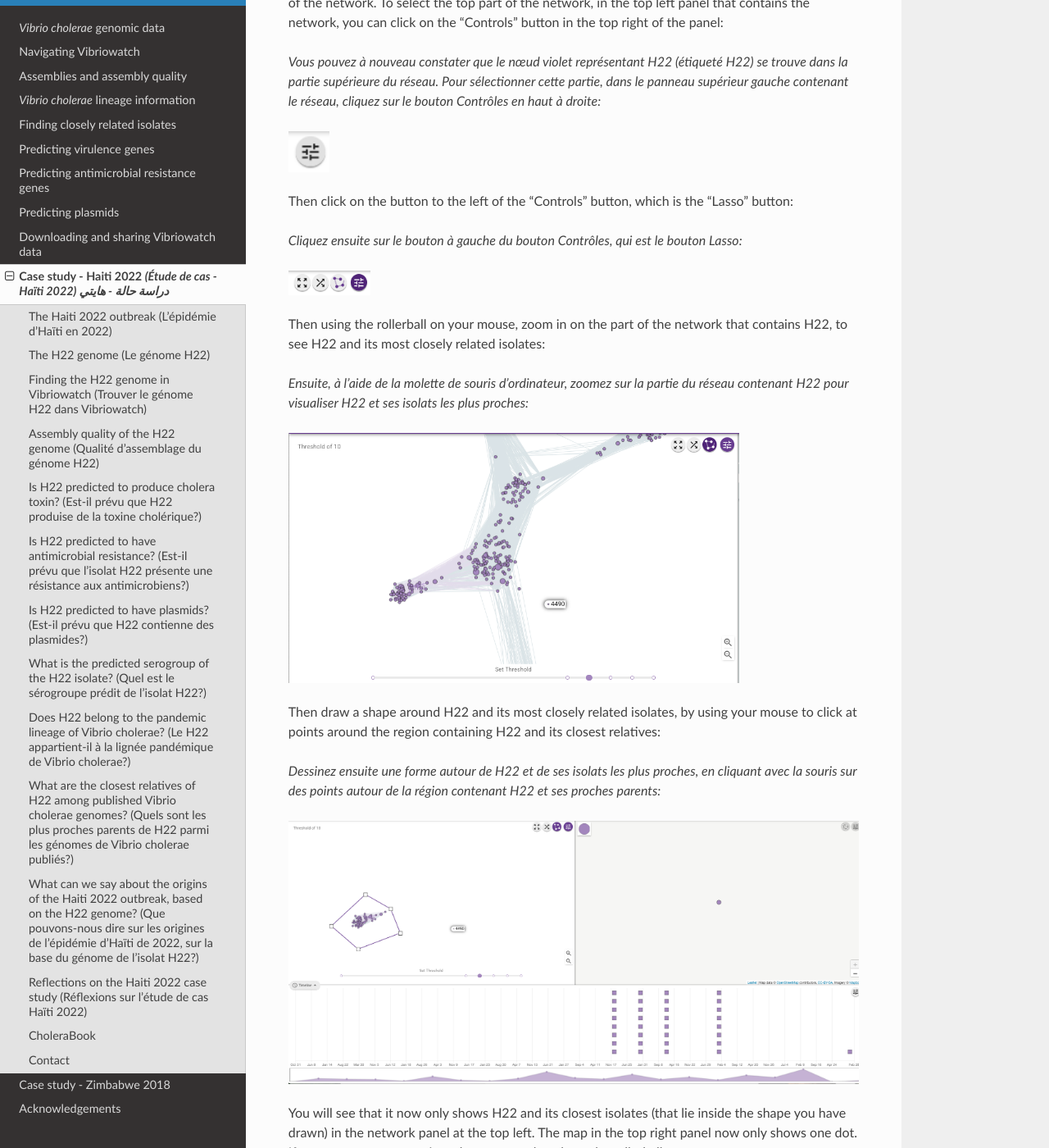
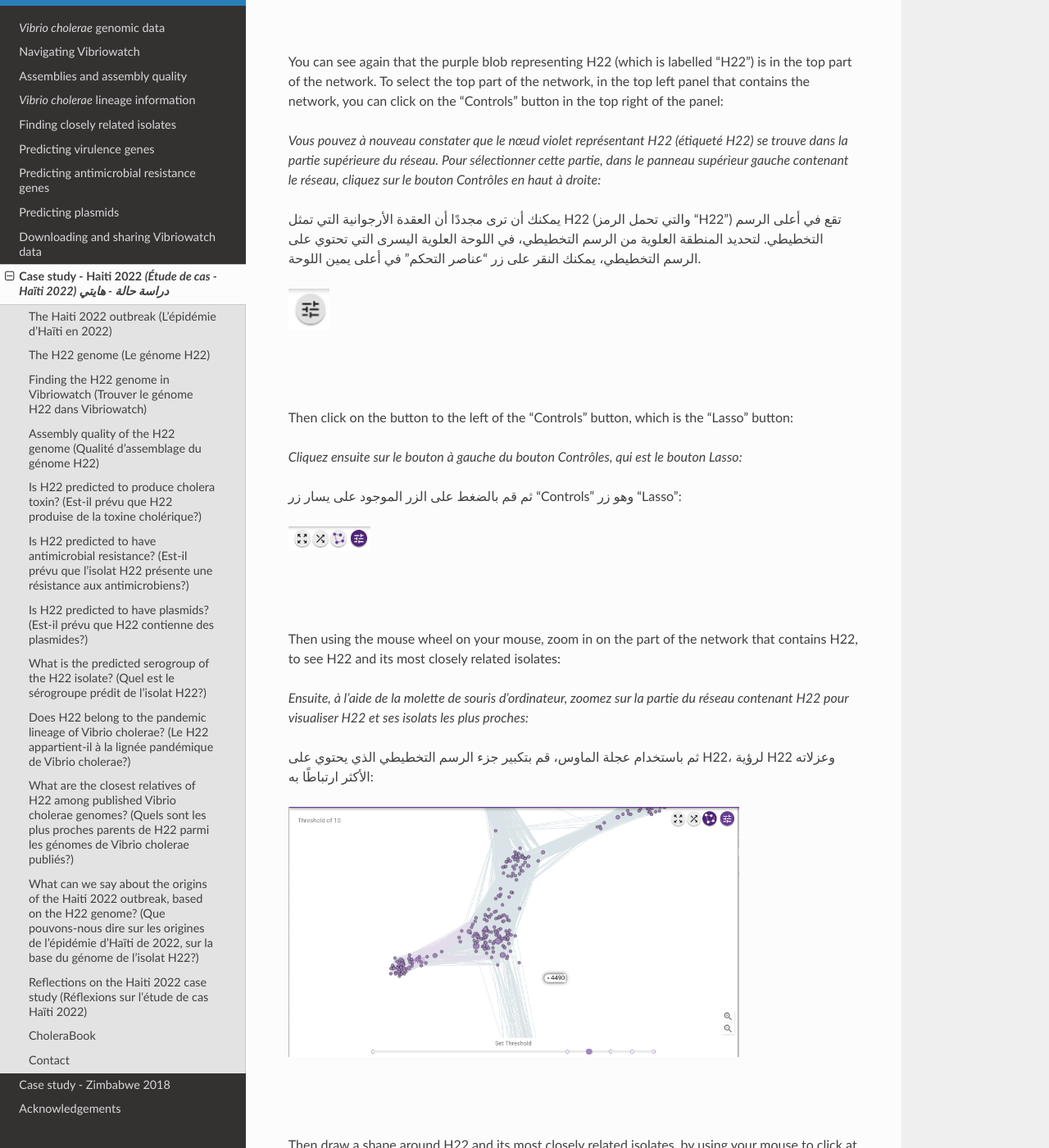
Before and after one commit to avrilcoghlan/vibriowatch, a Sphinx documentation site: the page built from docs/source/haiti.rst, in a window 1280 px wide and 1400 px high, scrolled down 27689 px. Shown: the whole window at 82% size. Built offline with Sphinx 7.4.7 and the Read the Docs theme 3.1.0, drawn with Linux system fonts in a browser that asks for light colours; some of the changed text lies outside the part shown.

Commit message:
Update haiti.rst

```diff
--- a/docs/source/haiti.rst
+++ b/docs/source/haiti.rst
@@ -744,6 +744,8 @@ were collected in the top right panel, and a timeline of when the isolates were
 
 *Pour examiner le réseau de plus près, cliquez sur le gros bouton violet VIEW CLUSTER. Vous accéderez alors à une nouvelle vue: le réseau en haut à gauche, une carte des lieux de collecte des isolats en haut à droite et une chronologie de la collecte des isolats en bas.*
 
+لفحص الشبكة عن كثب، انقر على زر "عرض CLUSTER" الأرجواني الكبير. سينقلك هذا إلى عرض جديد، حيث يمكنك رؤية الشبكة في اللوحة العلوية اليسرى، وخريطة لأماكن جمع العينات في اللوحة العلوية اليمنى، وجدول زمني لوقت جمعها أدناه.
+
 .. image:: Picture125.png
   :width: 800
 
@@ -756,31 +758,51 @@ the top part of the network, in the top left panel that contains the network, yo
 
 *Vous pouvez à nouveau constater que le nœud violet représentant H22 (étiqueté H22) se trouve dans la partie supérieure du réseau. Pour sélectionner cette partie, dans le panneau supérieur gauche contenant le réseau, cliquez sur le bouton Contrôles en haut à droite:*
 
+يمكنك أن ترى مجددًا أن العقدة الأرجوانية التي تمثل H22 (والتي تحمل الرمز "H22") تقع في أعلى الرسم التخطيطي. لتحديد المنطقة العلوية من الرسم التخطيطي، في اللوحة العلوية اليسرى التي تحتوي على الرسم التخطيطي، يمكنك النقر على زر "عناصر التحكم" في أعلى يمين اللوحة.
+
 .. image:: Picture126.png
   :width: 50
+
+|
+|
 
 Then click on the button to the left of the "Controls" button, which is the "Lasso" button:
 
 *Cliquez ensuite sur le bouton à gauche du bouton Contrôles, qui est le bouton Lasso:*
 
+ثم قم بالضغط على الزر الموجود على يسار زر "Controls" وهو زر "Lasso":
+
 .. image:: Picture127.png
   :width: 100
 
-Then using the rollerball on your mouse, zoom in on the part of the network that contains H22, to see H22 and its most
+|
+|
+
+Then using the mouse wheel on your mouse, zoom in on the part of the network that contains H22, to see H22 and its most
 closely related isolates:
 
 *Ensuite, à l'aide de la molette de souris d'ordinateur, zoomez sur la partie du réseau contenant H22 pour visualiser H22 et ses isolats les plus proches:*
 
+ثم باستخدام عجلة الماوس، قم بتكبير جزء الرسم التخطيطي الذي يحتوي على H22، لرؤية H22 وعزلاته الأكثر ارتباطًا به:
+
 .. image:: Picture128.png
   :width: 550
+
+|
+|
 
 Then draw a shape around H22 and its most closely related isolates, by using your mouse to click at points around the
 region containing H22 and its closest relatives:
 
 *Dessinez ensuite une forme autour de H22 et de ses isolats les plus proches, en cliquant avec la souris sur des points autour de la région contenant H22 et ses proches parents:*
 
+ثم ارسم شكلاً حول H22 وعزلاته الأقرب إليه، باستخدام الماوس للنقر على النقاط حول المنطقة التي تحتوي على H22 وأقرب أقاربه:
+
 .. image:: Picture129.png
   :width: 800
+
+|
+|
 
 You will see that it now only shows H22 and its closest isolates (that lie inside the shape you have drawn) in the network
 panel at the top left. The map in the top right panel now only shows one dot. If you move your mouse into the map panel,
@@ -789,8 +811,13 @@ relatives of H22 were all collected from Haiti:
 
 *Vous constaterez que seuls H22 et ses isolats les plus proches (situés à l'intérieur de la forme que vous avez dessinée) sont désormais affichés dans le panneau Réseau en haut à gauche. La carte en haut à droite ne présente plus qu'un seul point. En déplaçant la souris sur le panneau Carte et en utilisant la molette pour dézoomer, vous constaterez que ce point se trouve en Haïti. Les parents les plus proches de H22 ont donc tous été collectés en Haïti:*
 
+ستلاحظ أن لوحة الرسم البياني في أعلى اليسار تُظهر الآن فقط H22 وأقرب أقاربه (الذين يقعون داخل الشكل الذي رسمته). تُظهر الخريطة في أعلى اليمين نقطة واحدة فقط. إذا حركت الماوس داخل لوحة الخريطة، واستخدمت عجلة الماوس لتصغير الصورة، ستجد أن هذه النقطة تقع في هايتي، أي أن أقرب أقارب H22 جُمعت جميعها من هايتي.
+
 .. image:: Picture130.png
   :width: 800
+
+|
+|
 
 To find out when these close relatives were collected, we need to look at their years of collection. By default, the
 dates in the timeline panel at the bottom of the screen are given as days and months. To instead show the years,
@@ -798,23 +825,38 @@ click on the "Controls" button at the top right of the timeline panel:
 
 *Pour savoir quand ces proches parents ont été collectés, il faut examiner leurs années de collecte. Par défaut, les dates dans la chronologie en bas de l'écran sont indiquées en jours et en mois. Pour afficher les années, cliquez sur le bouton Contrôles en haut à droite de la chronologie:*
 
+لمعرفة تاريخ جمع هذه الأقارب المقربين، علينا النظر إلى سنوات جمعها. افتراضيًا، تُعرض التواريخ في لوحة الجدول الزمني أسفل الشاشة بالأيام والأشهر. لعرض السنوات، انقر على زر "عناصر التحكم" أعلى يمين لوحة الجدول الزمني.
+
 .. image:: Picture126.png
   :width: 50
+
+|
+|
 
 Now change "Day" to "Year" in the menu that appears.
 
 *Changez maintenant Day en Year dans le menu qui apparaît.*
 
+الآن قم بتغيير "اليوم" إلى "السنة" في القائمة التي تظهر.
+
 .. image:: Picture131.png
   :width: 350
+
+|
+|
 
 Then click on the "X" at the corner of the menu to close that menu. You will now see that the timeline panel
 with the years when the most closely related isolates were collected:
 
 *Cliquez ensuite sur le X dans le coin du menu pour le fermer. Vous verrez alors la chronologie indiquant les années de collecte des isolats les plus proches:*
 
+ثم انقر على "X" في زاوية القائمة لإغلاقها. ستظهر لك الآن لوحة الجدول الزمني التي توضح السنوات التي جُمعت فيها عزلة H22 وأقرب أقاربها.
+
 .. image:: Picture132.png
   :width: 900
+
+|
+|
 
 In the timeline you can see one square at the right hand end, above "2022"; this is the isolate H22, which was collected in 2022.
 You can also see squares above the years 2013, 2014, 2015 and 2017, indicating that the closest relatives of H22
@@ -823,14 +865,25 @@ in the Vibriowatch database are isolates collected in Haiti in the years 2013, 2
 *Sur la chronologie, vous pouvez voir un carré à l'extrémité droite, au-dessus de 2022; il s'agit de l'isolat H22, collecté en 2022.
 Vous pouvez également voir des carrés au-dessus des années 2013, 2014, 2015 et 2017, indiquant que les plus proches parents de H22 dans la base de données Vibriowatch sont des isolats collectés en Haïti en 2013, 2014, 2015 et 2017.*
 
+في الجدول الزمني، يمكنك رؤية مربع واحد في الطرف الأيمن، فوق "2022"؛ هذه هي عزلة H22، التي جُمعت في عام 2022.
+
+يمكنك أيضًا رؤية مربعات فوق الأعوام 2013، 2014، 2015، و2017، مما يشير إلى أن العزلات الأكثر صلة بعزلة H22 في قاعدة بيانات Vibriowatch هي عزلات جُمعت في هايتي في الأعوام 2013، 2014، 2015، و2017.
+
 .. image:: HowToInterpretTheResult.png
   :width: 600
+
+|
+|
 
 The results from the cgMLST (core genome MLST) analysis above tell us the closest relatives
 of the H22 isolate among the >6000 published genomes in Vibriowatch are other published genomes from
 Haiti, namely, isolates collected in Haiti in the years 2013, 2014, 2015 and 2017.
 
 *Les résultats de l'analyse cgMLST ci-dessus indiquent que les plus proches parents de l'isolat H22 parmi les plus de 6 000 génomes publiés dans Vibriowatch sont d'autres génomes publiés en Haïti, à savoir des isolats collectés en Haïti en 2013, 2014, 2015 et 2017.*
+
+تشير نتائج تحليل cgMLST (تحليل الجينوم الأساسي MLST) أعلاه إلى أن أقرب أقارب عزلة H22 من بين أكثر من 6000 جينوم في Vibriowatch هي جينومات منشورة أخرى من هايتي، وهي عزلات جُمعت في هايتي في الأعوام 2013 و2014 و2015 و2017.
+
+|
 
 What can we say about the origins of the Haiti 2022 outbreak, based on the H22 genome? (Que pouvons-nous dire sur les origines de l’épidémie d’Haïti de 2022, sur la base du génome de l’isolat H22?)
 -----------------------------------------------------------------------------------------------------------------------------------------------------------------------------------------------------
```
